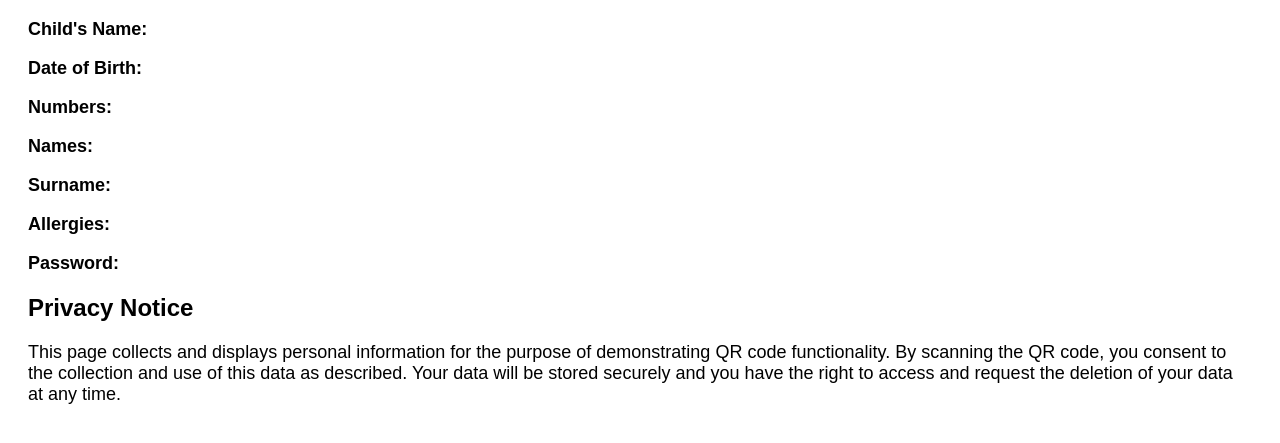
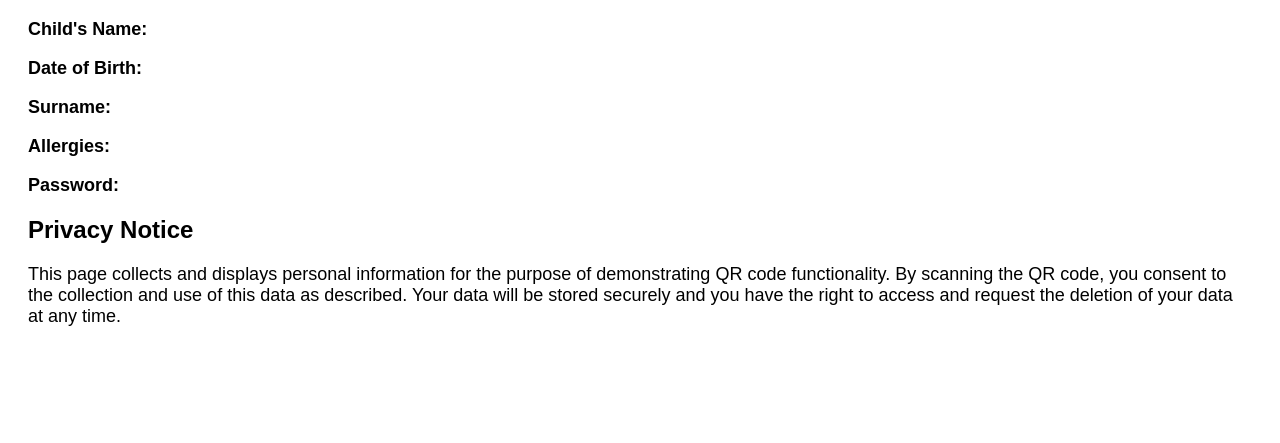
Before and after one commit to zacthegeni/qr-code, a plain HTML site: page index.html in a window 1280 px wide. Shown: the part 89-532 px from the top of the page. Drawn offline with Linux system fonts and the light colour scheme.

Commit message:
Update index.html

```diff
--- a/index.html
+++ b/index.html
@@ -14,8 +14,7 @@
     <h1>QR Code Information</h1>
     <p><strong>Child's Name:</strong> <span id="child_name"></span></p>
     <p><strong>Date of Birth:</strong> <span id="dob"></span></p>
-    <p><strong>Numbers:</strong> <span id="numbers"></span></p>
-    <p><strong>Names:</strong> <span id="names"></span></p>
+    <div id="pairs"></div>
     <p><strong>Surname:</strong> <span id="surname"></span></p>
     <p><strong>Allergies:</strong> <span id="allergies"></span></p>
     <p><strong>Password:</strong> <span id="password"></span></p>
@@ -29,8 +28,7 @@
             return {
                 child_name: params.get('child_name') || '',
                 dob: params.get('dob') || '',
-                numbers: params.get('numbers') || '',
-                names: params.get('names') || '',
+                pairs: JSON.parse(decodeURIComponent(params.get('pairs'))) || [],
                 surname: params.get('surname') || '',
                 allergies: params.get('allergies') || '',
                 password: params.get('password') || ''
@@ -41,8 +39,14 @@
             const params = getQueryParams();
             document.getElementById('child_name').innerText = params.child_name;
             document.getElementById('dob').innerText = params.dob;
-            document.getElementById('numbers').innerText = params.numbers;
-            document.getElementById('names').innerText = params.names;
+
+            const pairsDiv = document.getElementById('pairs');
+            params.pairs.forEach((pair, index) => {
+                const pairElement = document.createElement('p');
+                pairElement.innerHTML = `<strong>Number ${index + 1}:</strong> ${pair.number}, <strong>Name ${index + 1}:</strong> ${pair.name}`;
+                pairsDiv.appendChild(pairElement);
+            });
+
             document.getElementById('surname').innerText = params.surname;
             document.getElementById('allergies').innerText = params.allergies;
             document.getElementById('password').innerText = params.password;
```
